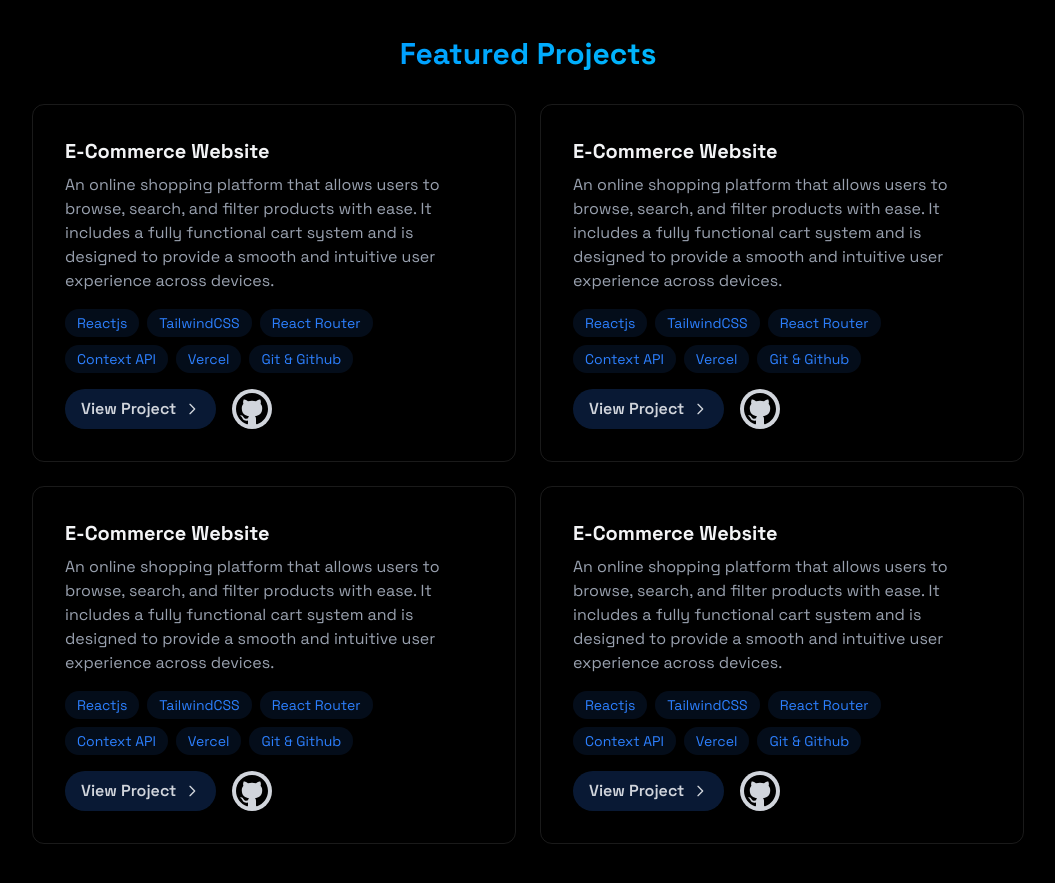
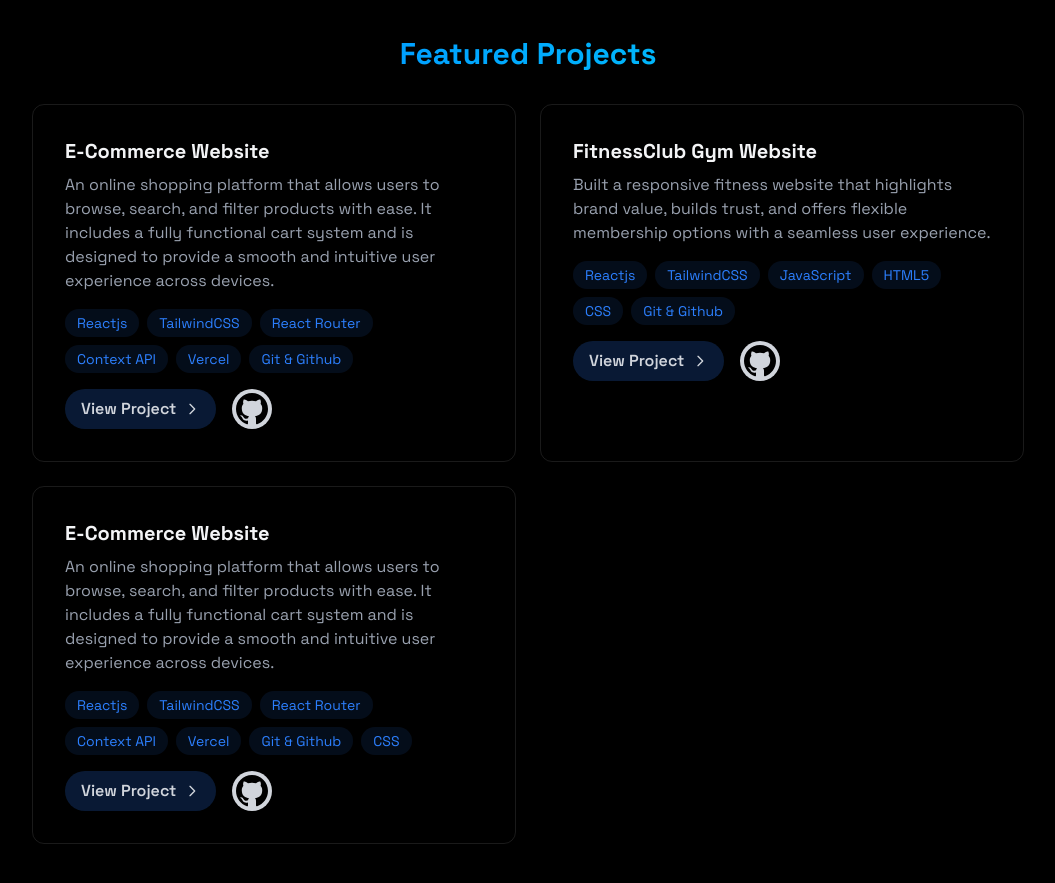
Before and after one commit to httpsharis/portfolio, a React (Vite) app: page / in a window 1280 px wide. Shown: the part 1720-2603 px from the top of the page, without its empty margins (112-1167 px from the left). Built offline with nearby package versions, Linux system fonts and the light colour scheme.

Commit message:
Update Projects component to replace E-Commerce project with FitnessClub Gym Website; modify tech stack and URLs accordingly

```diff
--- a/src/components/sections/projects.jsx
+++ b/src/components/sections/projects.jsx
@@ -33,18 +33,18 @@ function Projects() {
                         />
 
                         <ProjectCard
-                            title="E-Commerce Website"
-                            description="An online shopping platform that allows users to browse, search, and filter products with ease. It includes a fully functional cart system and is designed to provide a smooth and intuitive user experience across devices."
+                            title="FitnessClub Gym Website"
+                            description="Built a responsive fitness website that highlights brand value, builds trust, and offers flexible membership options with a seamless user experience."
                             techStack={[
                                 "Reactjs",
                                 "TailwindCSS",
-                                "React Router",
-                                "Context API",
-                                "Vercel",
+                                "JavaScript",
+                                "HTML5",
+                                "CSS",
                                 "Git & Github",
                             ]}
-                            liveUrl="https://ecommerce-fontend-design.vercel.app/"
-                            githubUrl="https://github.com/httpsharis/ecommerce-fontend-design"
+                            liveUrl="https://fitnessclub-web.vercel.app/"
+                            githubUrl="https://https://github.com/httpsharis/fitnessclub-web"
                         />
 
                         <ProjectCard
@@ -57,24 +57,10 @@ function Projects() {
                                 "Context API",
                                 "Vercel",
                                 "Git & Github",
+                                "CSS"
                             ]}
-                            liveUrl="https://ecommerce-fontend-design.vercel.app/"
-                            githubUrl="https://github.com/httpsharis/ecommerce-fontend-design"
-                        />
-
-                        <ProjectCard
-                            title="E-Commerce Website"
-                            description="An online shopping platform that allows users to browse, search, and filter products with ease. It includes a fully functional cart system and is designed to provide a smooth and intuitive user experience across devices."
-                            techStack={[
-                                "Reactjs",
-                                "TailwindCSS",
-                                "React Router",
-                                "Context API",
-                                "Vercel",
-                                "Git & Github",
-                            ]}
-                            liveUrl="https://ecommerce-fontend-design.vercel.app/"
-                            githubUrl="https://github.com/httpsharis/ecommerce-fontend-design"
+                            liveUrl="https://portfolio-eta-nine-98.vercel.app/"
+                            githubUrl="https://https://github.com/httpsharis/portfolio"
                         />
                     </div>
                 </div>
```
